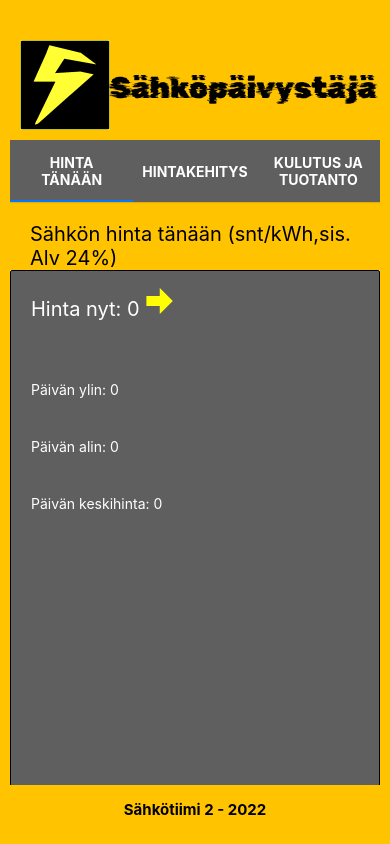
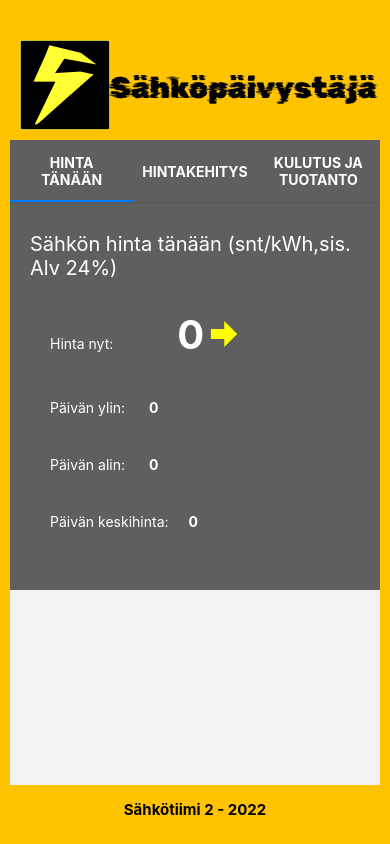
Before and after one commit to n0vaan00/mobilefront, a React Native app: screen / in a window 390 px wide. Built offline with nearby package versions, Linux system fonts and the light colour scheme; no server answers.

Commit message:
ulkoasu uusiksi

```diff
--- a/components/ElediagramsDay.js
+++ b/components/ElediagramsDay.js
@@ -1,4 +1,4 @@
-import { StyleSheet, Text, View, Dimensions, SafeAreaView, Button } from 'react-native';
+import { StyleSheet, Text, View, Dimensions, SafeAreaView, Button, ScrollView } from 'react-native';
 import { useState, useEffect } from 'react';
 import XMLParser from 'react-xml-parser';
 import { LineChart } from "react-native-chart-kit";
@@ -99,10 +99,12 @@ export default function ElediagramsDay() {
   }, [])
 
   return (
-    <View style={styles.priceOfTheDay}>
-      <Text style={styles.title}>Sähkön hintakehitys </Text>
-      <Text style={styles.info}>viimeisen vuorokauden aikana</Text>
-      {priceOfTheDay()}
+    <View style={styles.square}>
+      <ScrollView>
+        <Text style={styles.title}>Sähkön hintakehitys </Text>
+        <Text style={styles.text}>viimeisen vuorokauden aikana</Text>
+        {priceOfTheDay()}
+      </ScrollView>
     </View>
   )
 }
--- a/components/ElediagramsMonth.js
+++ b/components/ElediagramsMonth.js
@@ -1,12 +1,15 @@
 import React from 'react'
-import { Text,View } from 'react-native'
+import { Text, View, ScrollView } from 'react-native'
 import styles from "../style/style"
 
 export default function ElediagramsMonth() {
   return (
-    <View>
-      <Text style={styles.title}>Sähkön hintakehitys</Text>
-      <Text style={styles.info}>viimeisen kuukauden aikana</Text>
+    <View style={styles.square}>
+      <ScrollView>
+        <Text style={styles.title}>Sähkön hintakehitys </Text>
+        <Text style={styles.text}>viimeisen vuorokauden aikana</Text>
+        {/* tähä välii diagrammin tulostus */}
+      </ScrollView>
     </View>
   )
 }
--- a/components/ElediagramsWeek.js
+++ b/components/ElediagramsWeek.js
@@ -1,4 +1,4 @@
-import { StyleSheet, Text, View, Dimensions} from 'react-native';
+import { StyleSheet, Text, View, Dimensions, ScrollView} from 'react-native';
 import { useState, useEffect } from 'react';
 import XMLParser from 'react-xml-parser';
 import { LineChart } from "react-native-chart-kit";
@@ -105,10 +105,12 @@ export default function ElediagramsWeek() {
   }, [])
 
   return (
-    <View style={styles.priceOfTheDay}>
-      <Text style={styles.title}>Sähkön hintakehitys</Text>
-      <Text style={styles.info}>viimeisen viikon aikana</Text>
-      {priceOfTheWeek()}
+    <View style={styles.square}>
+      <ScrollView>
+        <Text style={styles.title}>Sähkön hintakehitys </Text>
+        <Text style={styles.text}>viimeisen vuorokauden aikana</Text>
+        {priceOfTheWeek()}
+      </ScrollView>
     </View>
   )
 }
--- a/components/ElediagramsYear.js
+++ b/components/ElediagramsYear.js
@@ -1,12 +1,15 @@
 import React from 'react'
-import { Text,View } from 'react-native'
+import { Text, View, ScrollView } from 'react-native'
 import styles from "../style/style"
 
 export default function ElediagramsYear() {
   return (
-    <View>
-      <Text style={styles.title}>Sähkön hintakehitys</Text>
-      <Text style={styles.info}>viimeisen vuoden aikana</Text>
+    <View style={styles.square}>
+      <ScrollView>
+        <Text style={styles.title}>Sähkön hintakehitys </Text>
+        <Text style={styles.text}>viimeisen vuorokauden aikana</Text>
+        {/* tähä välii diagrammin tulostus */}
+      </ScrollView>
     </View>
   )
 }
--- a/components/Elepricenow.js
+++ b/components/Elepricenow.js
@@ -123,21 +123,33 @@ export default function Elepricenow() {
 
   return (
     <View>
+        <View style={styles.square}>
         <ScrollView>
         <Text style={styles.title}>Sähkön hinta tänään (snt/kWh,sis. Alv 24%)</Text>
-        <View style={styles.square}>
-        <Text style={styles.important}>Hinta nyt: {priceNow}
+        <Text style={styles.flex}>
+          <Text style={styles.text}>Hinta nyt: </Text>
+            <Text style={styles.important}>{priceNow}
               <MaterialCommunityIcons
                 name={'arrow-' + arrow + '-bold'}
                 color={color}
                 size={40}
                 style={styles.icon}
               ></MaterialCommunityIcons></Text>
-        <Text style={styles.text}>Päivän ylin: {maxPrice} </Text>
-        <Text style={styles.text}>Päivän alin: {minPrice} </Text>
-        <Text style={styles.text}>Päivän keskihinta: {avg} </Text>
+            </Text>
+        <Text style={styles.flex}>
+          <Text style={styles.text}>Päivän ylin: </Text>
+          <Text style={styles.notimportant}>{maxPrice} </Text>
+        </Text>
+        <Text style={styles.flex}>
+          <Text style={styles.text}>Päivän alin: </Text>
+          <Text style={styles.notimportant}>{minPrice}</Text>
+        </Text>
+          <Text style={styles.flex}>
+            <Text style={styles.text}>Päivän keskihinta:</Text>
+            <Text style={styles.notimportant}>{avg}</Text>
+          </Text>
+          </ScrollView>
         </View>
-        </ScrollView>
     </View>
   );
 }
--- a/components/Eleproduce.js
+++ b/components/Eleproduce.js
@@ -1,14 +1,29 @@
 import React from 'react'
-import { View, Text } from 'react-native';
+import { View, Text, ScrollView } from 'react-native';
 import styles from '../style/style';
 
 export default function Eleproduce() {
 
     return (
       <View>
-        <Text style={styles.title}>Kikkeliskokkelis</Text>
-
-      </View>
+        <View style={styles.square}>
+        <ScrollView>
+        <Text style={styles.title}>Kulutus ja Tuotanto</Text>
+        <Text style={styles.flex}>
+          <Text style={styles.text}>Kulutus Suomessa: </Text>
+            <Text style={styles.notimportant}>Tänne tulostus!!!!!!</Text>
+          </Text>
+        <Text style={styles.flex}>
+          <Text style={styles.text}>Tuotanto Suomessa </Text>
+          <Text style={styles.notimportant}>Tänne tulostus!!!!!! </Text>
+        </Text>
+        <Text style={styles.flex}>
+          <Text style={styles.text}>Kulutus ennuste seuraava vuorokausi: </Text>
+          <Text style={styles.notimportant}>Tänne tulostus!!!!!!</Text>
+        </Text>
+        </ScrollView>
+        </View>
+    </View>
     );
 
 }
--- a/style/style.js
+++ b/style/style.js
@@ -40,9 +40,11 @@ export default StyleSheet.create({
 
       title: {
         paddingLeft: 20,
+        paddingBottom: 30,
         fontSize: 20,
-        backgroundColor: '#FFC300',
+        backgroundColor: '#5F5F5F',
         paddingTop: 20,
+        color: 'white',
       },
 
       info: {
@@ -53,34 +55,39 @@ export default StyleSheet.create({
 
       square: {
         backgroundColor: '#5F5F5F',
-        borderColor: 'black',
-        borderRadius: 2,
-        borderWidth: 1,
         paddingTop: 10,
         paddingBottom: 20,
-        height: 555
+        height: '100%',
+        width: '100%'
       },
 
       important: {
-        paddingLeft: 20,
         paddingBottom: 40,
-        fontSize: 20,
+        paddingLeft: 40,
+        fontSize: 40,
         color: 'white',
+        fontWeight: 'bold',
+      },
+
+      notimportant: {
+        color: 'white',
+        fontWeight: 'bold',
       },
 
       text:{
-        paddingLeft: 20,
-        paddingTop: 20,
-        paddingBottom:20,
         color: 'white',
-      },
-
-      icon:{
-        paddingBottom: 40,
+        padding: 20,
       },
 
       View:{
         backgroundColor: '#FFC300',
         color: '#FFC300',
       },
+
+      flex:{
+        flexDirection: 'row',
+        justifyContent: 'space-between',
+        paddingLeft: 20,
+        paddingBottom: 40,
+      },
 });
```
Lines whose indentation alone changed are shown as unchanged.
